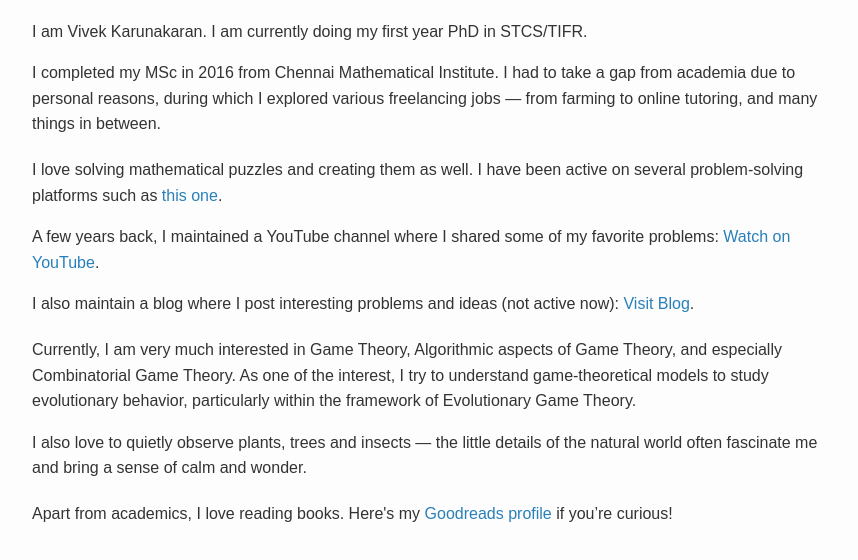
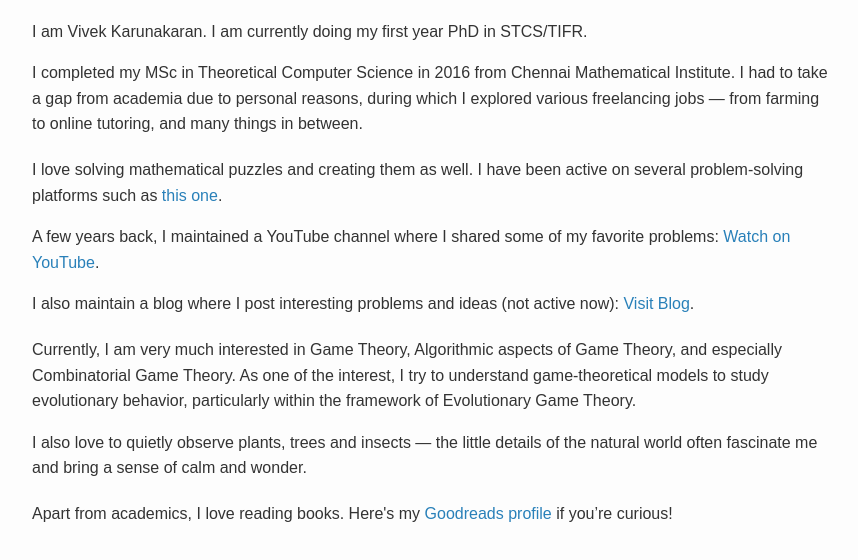
Before and after one commit to vivek832040/vivekkarunakaran, a plain HTML site: page index.html in a window 1280 px wide. Shown: the part 94-654 px from the top of the page, without its empty margins (8-866 px from the left). Drawn offline with Linux system fonts and the light colour scheme.

Commit message:
Update index.html

```diff
--- a/index.html
+++ b/index.html
@@ -35,7 +35,7 @@
 
   <div class="section">
     <p>I am Vivek Karunakaran. I am currently doing my first year PhD in STCS/TIFR.</p>
-    <p>I completed my MSc in 2016 from Chennai Mathematical Institute. I had to take a gap from academia due to personal reasons, during which I explored various freelancing jobs — from farming to online tutoring, and many things in between.</p>
+    <p>I completed my MSc in Theoretical Computer Science in 2016 from Chennai Mathematical Institute. I had to take a gap from academia due to personal reasons, during which I explored various freelancing jobs — from farming to online tutoring, and many things in between.</p>
   </div>
 
   <div class="section">
```
